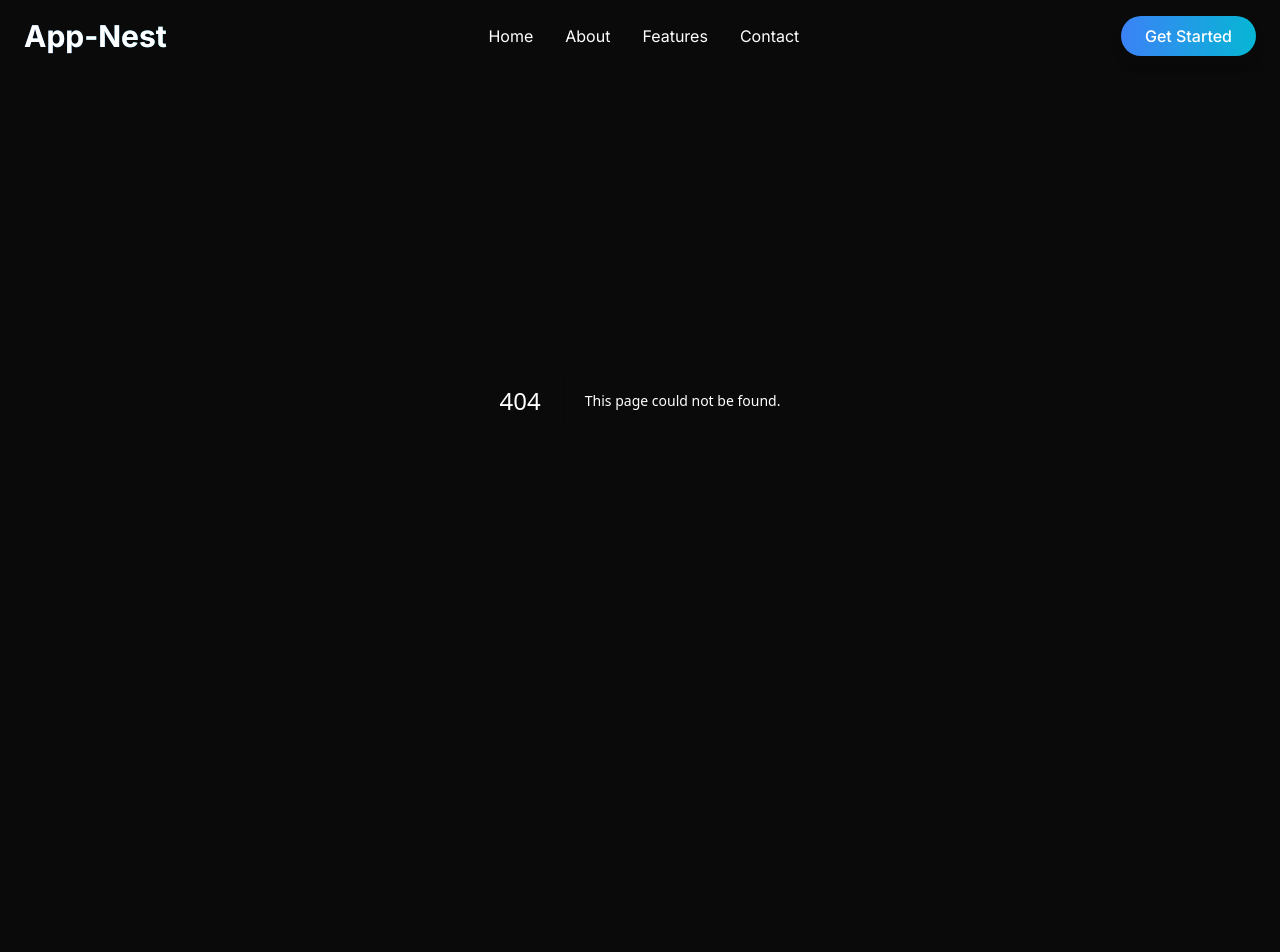
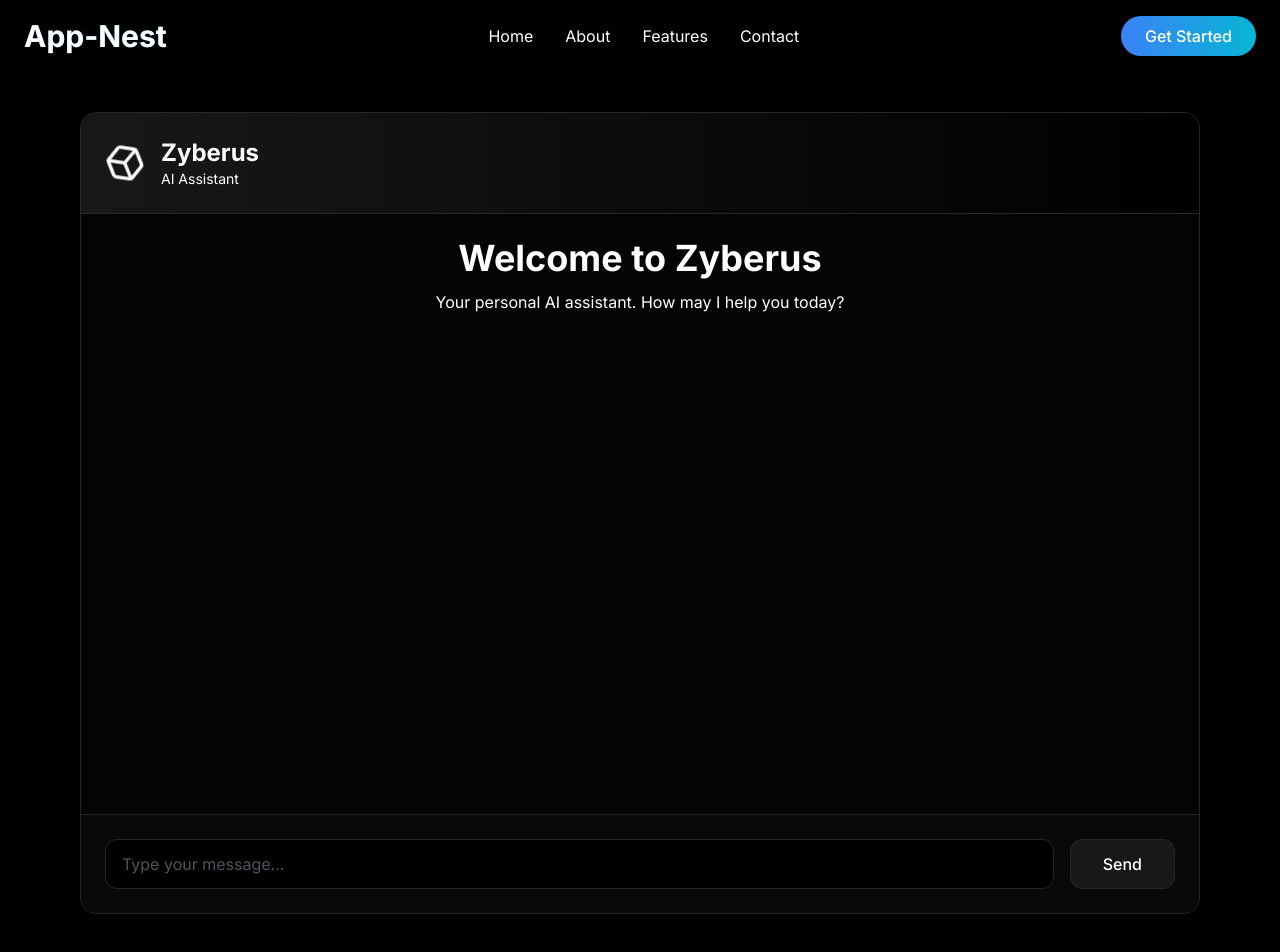
Before and after one commit to Zyberus/test, a Next.js app: page /apps/chat in a window 1280 px wide. Before the commit this address had no page. Before the commit the page ends 800 px from the top, so only its background shows below. Built offline with nearby package versions, Linux system fonts and the light colour scheme.

Commit message:
feat: Add Zyberus AI chat integration

```diff
--- /dev/null
+++ b/src/app/api/chat/route.ts
@@ -0,0 +1,32 @@
+import { NextResponse } from 'next/server';
+import { GoogleGenerativeAI } from '@google/generative-ai';
+import { GEMINI_API_KEY } from '@/config/api';
+
+const genAI = new GoogleGenerativeAI(GEMINI_API_KEY);
+
+export async function POST(req: Request) {
+  try {
+    const { message } = await req.json();
+
+    if (!message) {
+      return NextResponse.json(
+        { error: 'Message is required' },
+        { status: 400 }
+      );
+    }
+
+    const model = genAI.getGenerativeModel({ model: 'gemini-pro' });
+
+    const result = await model.generateContent(message);
+    const response = await result.response;
+    const text = response.text();
+
+    return NextResponse.json({ response: text });
+  } catch (error) {
+    console.error('Chat API Error:', error);
+    return NextResponse.json(
+      { error: 'Failed to process chat request' },
+      { status: 500 }
+    );
+  }
+}
--- /dev/null
+++ b/src/app/apps/chat/page.tsx
@@ -0,0 +1,220 @@
+'use client';
+
+import { useState, useEffect, useRef } from 'react';
+import { motion, AnimatePresence } from 'framer-motion';
+import dynamic from 'next/dynamic';
+
+const ParticleBackground = dynamic(() => import('@/components/ParticleBackground'), {
+  ssr: false
+});
+
+export default function ChatPage() {
+  const [messages, setMessages] = useState<Array<{text: string, isUser: boolean}>>([]);
+  const [inputMessage, setInputMessage] = useState('');
+  const [isLoading, setIsLoading] = useState(false);
+  const [error, setError] = useState<string | null>(null);
+  const messagesEndRef = useRef<HTMLDivElement>(null);
+
+  const scrollToBottom = () => {
+    messagesEndRef.current?.scrollIntoView({ behavior: "smooth" });
+  };
+
+  useEffect(() => {
+    scrollToBottom();
+  }, [messages]);
+
+  const handleSubmit = async (e: React.FormEvent) => {
+    e.preventDefault();
+    if (!inputMessage.trim()) return;
+
+    const userMessage = inputMessage.trim();
+    setInputMessage('');
+    setMessages(prev => [...prev, { text: userMessage, isUser: true }]);
+    setIsLoading(true);
+    setError(null);
+
+    try {
+      const response = await fetch('/api/chat', {
+        method: 'POST',
+        headers: {
+          'Content-Type': 'application/json',
+        },
+        body: JSON.stringify({ message: userMessage }),
+      });
+
+      const data = await response.json();
+      if (!response.ok) {
+        throw new Error(data.error || data.details || `Error: ${response.status}`);
+      }
+
+      if (!data.response) {
+        throw new Error('Invalid response format from server');
+      }
+
+      setMessages(prev => [...prev, { text: data.response, isUser: false }]);
+    } catch (error) {
+      console.error('Chat Error:', error);
+      const errorMessage = error instanceof Error ? error.message : 'An unexpected error occurred';
+      setError(errorMessage);
+      setMessages(prev => [...prev, {
+        text: 'I apologize, but I encountered an error. Please try again.',
+        isUser: false,
+      }]);
+    } finally {
+      setIsLoading(false);
+    }
+  };
+
+  return (
+    <main className="min-h-screen bg-black relative">
+      <ParticleBackground />
+
+      <div className="relative z-10 pt-28 pb-10">
+        <div className="max-w-6xl mx-auto px-4">
+          <motion.div
+            initial={{ opacity: 0, y: 20 }}
+            animate={{ opacity: 1, y: 0 }}
+            className="relative bg-zinc-950 rounded-2xl border border-zinc-800 overflow-hidden shadow-2xl"
+          >
+            {/* Header */}
+            <div className="relative overflow-hidden">
+              <div className="absolute inset-0 bg-gradient-to-r from-zinc-800/20 to-zinc-900/20" />
+              <div className="relative bg-gradient-to-r from-zinc-900 to-black p-6 border-b border-zinc-800">
+                <div className="flex items-center justify-between">
+                  <div className="flex items-center space-x-4">
+                    <motion.div
+                      animate={{ rotate: 360 }}
+                      transition={{ duration: 20, repeat: Infinity, ease: "linear" }}
+                      className="w-10 h-10"
+                    >
+                      <svg viewBox="0 0 24 24" fill="none" xmlns="http://www.w3.org/2000/svg" className="w-full h-full">
+                        <path d="M21 16V8a2 2 0 0 0-1-1.73l-7-4a2 2 0 0 0-2 0l-7 4A2 2 0 0 0 3 8v8a2 2 0 0 0 1 1.73l7 4a2 2 0 0 0 2 0l7-4A2 2 0 0 0 21 16z"
+                              stroke="white" strokeWidth="2" strokeLinecap="round" strokeLinejoin="round"/>
+                        <path d="M3.3 7L12 12.2 20.7 7" stroke="white" strokeWidth="2" strokeLinecap="round" strokeLinejoin="round"/>
+                        <path d="M12 22.1V12" stroke="white" strokeWidth="2" strokeLinecap="round" strokeLinejoin="round"/>
+                      </svg>
+                    </motion.div>
+                    <div>
+                      <h1 className="text-2xl font-bold text-white">Zyberus</h1>
+                      <p className="text-zinc-400 text-sm">AI Assistant</p>
+                    </div>
+                  </div>
+                </div>
+              </div>
+            </div>
+
+            {/* Chat Messages */}
+            <div className="h-[600px] overflow-y-auto p-6 bg-black/50">
+              <div className="space-y-6">
+                <motion.div
+                  initial={{ opacity: 0, y: 20 }}
+                  animate={{ opacity: 1, y: 0 }}
+                  className="text-center"
+                >
+                  <h2 className="text-4xl font-bold text-white mb-3">
+                    Welcome to <span className="text-zinc-400">Zyberus</span>
+                  </h2>
+                  <p className="text-zinc-500">
+                    Your personal AI assistant. How may I help you today?
+                  </p>
+                </motion.div>
+
+                <AnimatePresence>
+                  {messages.map((message, index) => (
+                    <motion.div
+                      key={index}
+                      initial={{ opacity: 0, x: message.isUser ? 20 : -20 }}
+                      animate={{ opacity: 1, x: 0 }}
+                      exit={{ opacity: 0, x: message.isUser ? 20 : -20 }}
+                      transition={{ duration: 0.3 }}
+                      className={`flex ${message.isUser ? 'justify-end' : 'justify-start'}`}
+                    >
+                      <div
+                        className={`max-w-[85%] p-4 rounded-xl ${
+                          message.isUser
+                            ? 'bg-zinc-900 border border-zinc-800'
+                            : 'bg-zinc-950 border border-zinc-800'
+                        }`}
+                      >
+                        <div className={`whitespace-pre-wrap ${message.isUser ? 'text-zinc-200' : 'text-zinc-300'}`}>
+                          {message.text}
+                        </div>
+                      </div>
+                    </motion.div>
+                  ))}
+                </AnimatePresence>
+
+                {isLoading && (
+                  <motion.div
+                    initial={{ opacity: 0 }}
+                    animate={{ opacity: 1 }}
+                    className="flex justify-start"
+                  >
+                    <div className="flex space-x-2 p-4">
+                      {[0, 1, 2].map((i) => (
+                        <motion.div
+                          key={i}
+                          animate={{
+                            scale: [1, 1.2, 1],
+                            opacity: [0.3, 1, 0.3]
+                          }}
+                          transition={{
+                            duration: 1,
+                            repeat: Infinity,
+                            delay: i * 0.2,
+                            ease: "easeInOut"
+                          }}
+                          className="w-2 h-2 rounded-full bg-zinc-700"
+                        />
+                      ))}
+                    </div>
+                  </motion.div>
+                )}
+
+                {error && (
+                  <motion.div
+                    initial={{ opacity: 0, y: 10 }}
+                    animate={{ opacity: 1, y: 0 }}
+                    className="flex justify-center"
+                  >
+                    <div className="max-w-[85%] p-4 rounded-xl bg-red-950/30 border border-red-900/30">
+                      <div className="text-red-400 text-sm">{error}</div>
+                    </div>
+                  </motion.div>
+                )}
+
+                <div ref={messagesEndRef} />
+              </div>
+            </div>
+
+            {/* Input Area */}
+            <div className="p-6 bg-zinc-950 border-t border-zinc-800">
+              <form onSubmit={handleSubmit} className="flex space-x-4">
+                <input
+                  type="text"
+                  value={inputMessage}
+                  onChange={(e) => setInputMessage(e.target.value)}
+                  placeholder="Type your message..."
+                  className="flex-1 bg-black text-white border border-zinc-800 rounded-xl px-4 py-3
+                           placeholder:text-zinc-600 focus:outline-none focus:border-zinc-700
+                           focus:ring-1 focus:ring-zinc-700 transition-all duration-300"
+                />
+                <motion.button
+                  type="submit"
+                  disabled={isLoading}
+                  whileHover={{ scale: 1.02 }}
+                  whileTap={{ scale: 0.98 }}
+                  className="bg-zinc-900 hover:bg-zinc-800 text-white px-8 py-3 rounded-xl font-medium
+                           border border-zinc-800 disabled:opacity-50 disabled:cursor-not-allowed
+                           transition-all duration-300"
+                >
+                  Send
+                </motion.button>
+              </form>
+            </div>
+          </motion.div>
+        </div>
+      </div>
+    </main>
+  );
+}
--- /dev/null
+++ b/src/config/api.ts
@@ -0,0 +1 @@
+export const GEMINI_API_KEY = process.env.NEXT_PUBLIC_GEMINI_API_KEY || '';
```
